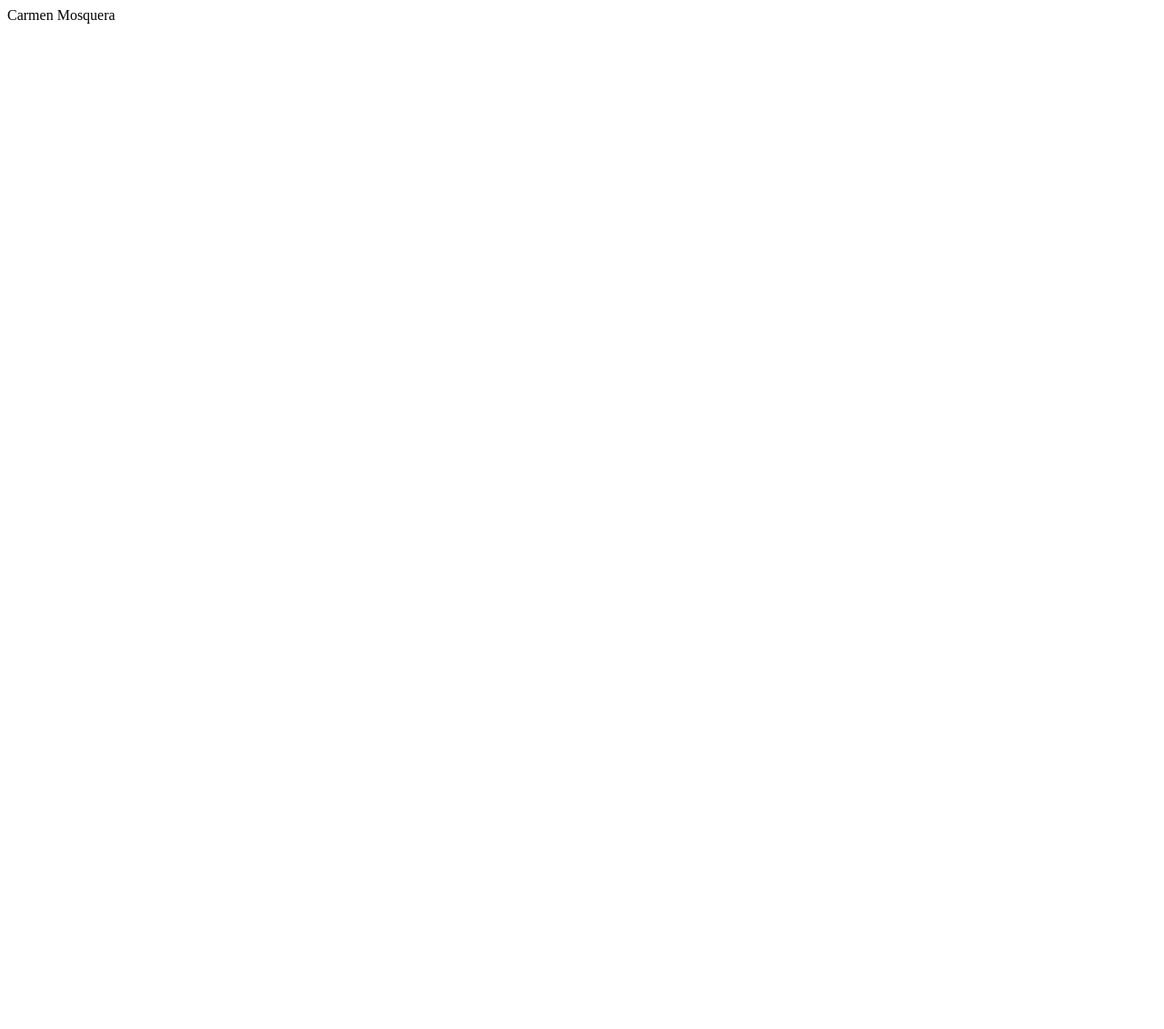
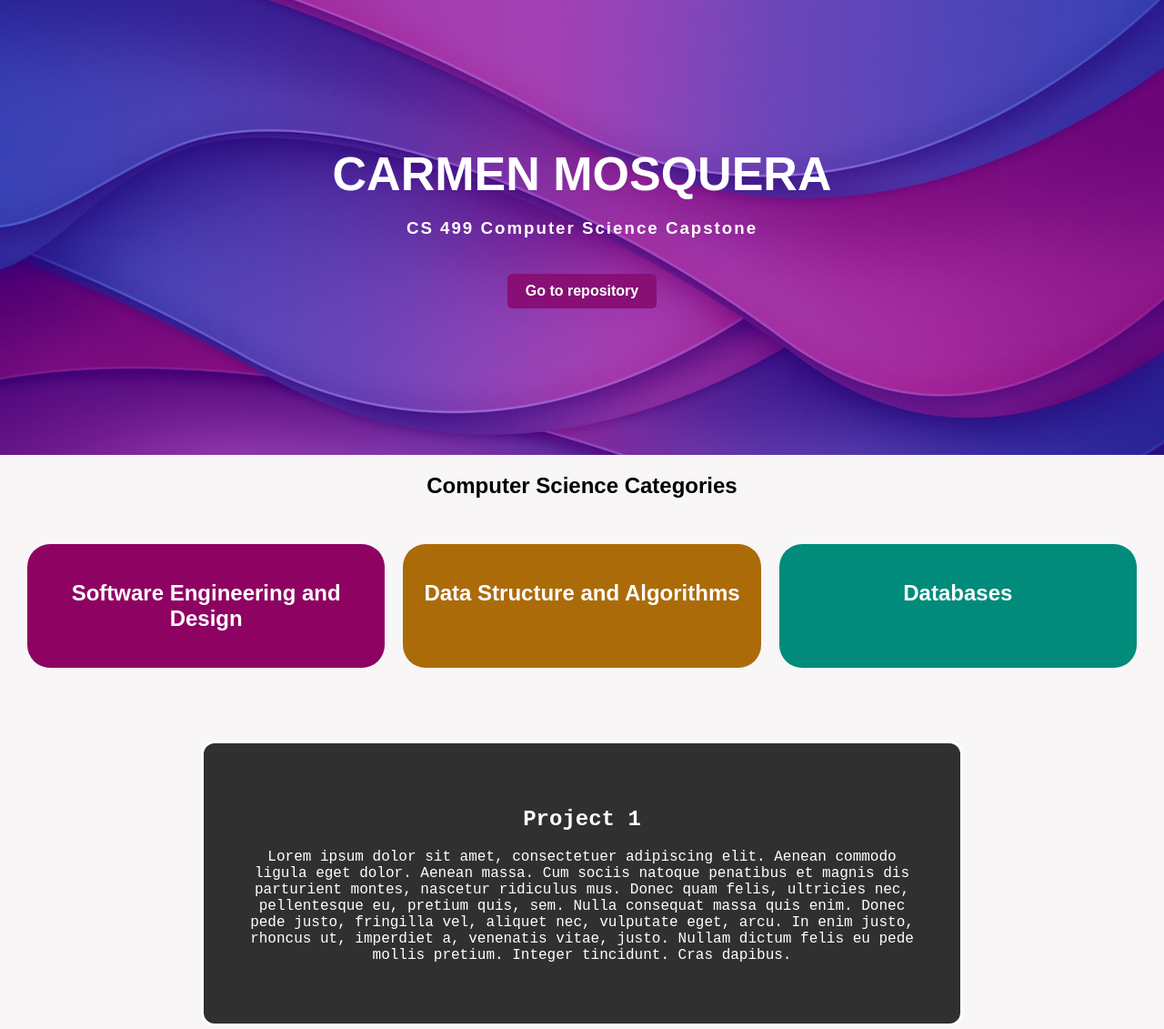
Before and after one commit to CaMosq/CaMosq.github.io, a plain HTML site: page index.html in a window 1280 px wide. Shown: the top 1131 px of the page at 91% size. Before the commit the page ends 800 px from the top, so only its background shows below. Drawn offline with Linux system fonts and the light colour scheme.

Commit message:
customized index.html file and added css file for style

```diff
--- /dev/null
+++ b/assets/css/styles.css
@@ -0,0 +1,123 @@
+body {
+    background-color: #f8f6f6;
+    margin: 0;
+    font-family: Arial, sans-serif;
+}
+
+header {
+    background: url('/assets/images/images6.jpg') no-repeat center center;
+    background-size: cover;
+    height: 500px;
+    width: 100%;
+    display: flex;
+    flex-direction: column;
+    justify-content: center;
+    align-items: center;
+    position: relative;
+}
+header::before {
+    content: '';
+    position: absolute;
+    top: 0;
+    left: 0;
+    right: 0;
+    bottom: 0;
+    /*background-color: rgba(173, 216, 230, 0.5); !* Light blue with 50% transparency *!*/
+    background-color: rgba(85, 0, 232, 0.5); /* Light blue with 50% transparency */
+
+    z-index: 1;
+}
+.headerText {
+    text-align: center;
+    /*background-color: rgba(195, 194, 194, 0.41);*/
+    padding: 40px;
+}
+header h1, h3, header button {
+    position: relative;
+    z-index: 2;
+}
+
+header h1 {
+    font-size: 52px;
+    font-weight: bold;
+    text-transform: uppercase;
+    color: white;
+    margin: 0;
+}
+header h3 {
+    color: white;
+    letter-spacing: 2px;
+}
+
+header button {
+    margin-top: 20px;
+    padding: 10px 20px;
+    font-size: 16px;
+    font-weight: bold;
+    background-color: #870f75;
+    color: white;
+    border: none;
+    border-radius: 5px;
+    cursor: pointer;
+}
+
+header button:hover {
+    background-color: #b3089c;
+}
+.catName {
+    text-align: center;
+}
+.container {
+    display: flex;
+    justify-content: space-around;
+    padding: 20px;
+}
+
+.column {
+    flex: 1;
+    margin: 10px;
+    padding: 20px;
+    color: white;
+    text-align: center;
+    border-radius: 25px;
+}
+
+.column:nth-child(1) {
+    background-color: #8e0362;
+}
+
+.column:nth-child(2) {
+    background-color: #ac6b09;
+}
+
+.column:nth-child(3) {
+    background-color: #008b7b;
+}
+.projects {
+    display: flex;
+    flex-wrap: wrap;
+    flex-direction: row;
+    justify-content: center;
+    margin: 30px;
+}
+.proj1, .proj2, .proj3{
+    padding: 50px;
+    width: 60%;
+    margin: 20px;
+    color: white;
+    text-align: center;
+    font-family: "Courier New", Courier, serif;
+    border: 3px solid white;
+    border-radius: 15px;
+    background-color: #303030
+
+}
+/*.proj1 {*/
+/*    background-color: darkred;*/
+/*}*/
+/*.proj2 {*/
+/*    background-color: darkgreen;*/
+/*}*/
+/*.proj3 {*/
+/*    background-color: darkblue;*/
+/*}*/
--- a/index.html
+++ b/index.html
@@ -1 +1,46 @@
-Carmen Mosquera
+<!DOCTYPE html>
+<html lang="en">
+<head>
+    <meta charset="UTF-8">
+    <meta name="viewport" content="width=device-width, initial-scale=1.0">
+    <title>My Portfolio</title>
+    <link rel="stylesheet" href="assets/css/styles.css">
+</head>
+<body>
+<header>
+    <div class="headerText">
+    <h1>Carmen Mosquera</h1>
+    <h3>CS 499 Computer Science Capstone</h3>
+    <button onclick="window.location.href='https://github.com/CaMosq/CS-499-computer-science-capstone.git'">Go to repository</button>
+    </div>
+</header>
+<h2 class="catName">Computer Science Categories</h2>
+<div class="container">
+    <div class="column">
+        <h2>Software Engineering and Design</h2>
+    </div>
+    <div class="column">
+        <h2>Data Structure and Algorithms</h2>
+    </div>
+    <div class="column">
+        <h2>Databases</h2>
+    </div>
+</div>
+<div class="projects">
+    <div class="proj1">
+        <h2>Project 1</h2>
+        <p >Lorem ipsum dolor sit amet, consectetuer adipiscing elit. Aenean commodo ligula eget dolor. Aenean massa. Cum sociis natoque penatibus et magnis dis parturient montes, nascetur ridiculus mus. Donec quam felis, ultricies nec, pellentesque eu, pretium quis, sem. Nulla consequat massa quis enim. Donec pede justo, fringilla vel, aliquet nec, vulputate eget, arcu. In enim justo, rhoncus ut, imperdiet a, venenatis vitae, justo. Nullam dictum felis eu pede mollis pretium. Integer tincidunt. Cras dapibus.</p>
+    </div>
+
+    <div class="proj2">
+        <h2>Project 2</h2>
+        <p >Lorem ipsum dolor sit amet, consectetuer adipiscing elit. Aenean commodo ligula eget dolor. Aenean massa. Cum sociis natoque penatibus et magnis dis parturient montes, nascetur ridiculus mus. Donec quam felis, ultricies nec, pellentesque eu, pretium quis, sem. Nulla consequat massa quis enim. Donec pede justo, fringilla vel, aliquet nec, vulputate eget, arcu. In enim justo, rhoncus ut, imperdiet a, venenatis vitae, justo. Nullam dictum felis eu pede mollis pretium. Integer tincidunt. Cras dapibus.</p>
+    </div>
+
+    <div class="proj3">
+        <h2>Project 3</h2>
+        <p >Lorem ipsum dolor sit amet, consectetuer adipiscing elit. Aenean commodo ligula eget dolor. Aenean massa. Cum sociis natoque penatibus et magnis dis parturient montes, nascetur ridiculus mus. Donec quam felis, ultricies nec, pellentesque eu, pretium quis, sem. Nulla consequat massa quis enim. Donec pede justo, fringilla vel, aliquet nec, vulputate eget, arcu. In enim justo, rhoncus ut, imperdiet a, venenatis vitae, justo. Nullam dictum felis eu pede mollis pretium. Integer tincidunt. Cras dapibus.</p>
+    </div>
+</div>
+</body>
+</html>
```
Also changed, not shown: assets/images/background.jpg (added), assets/images/image1.jpg (added), assets/images/image2.jpg (added), assets/images/image3.jpg (added), assets/images/image4.jpg (added), assets/images/images6.jpg (added).
